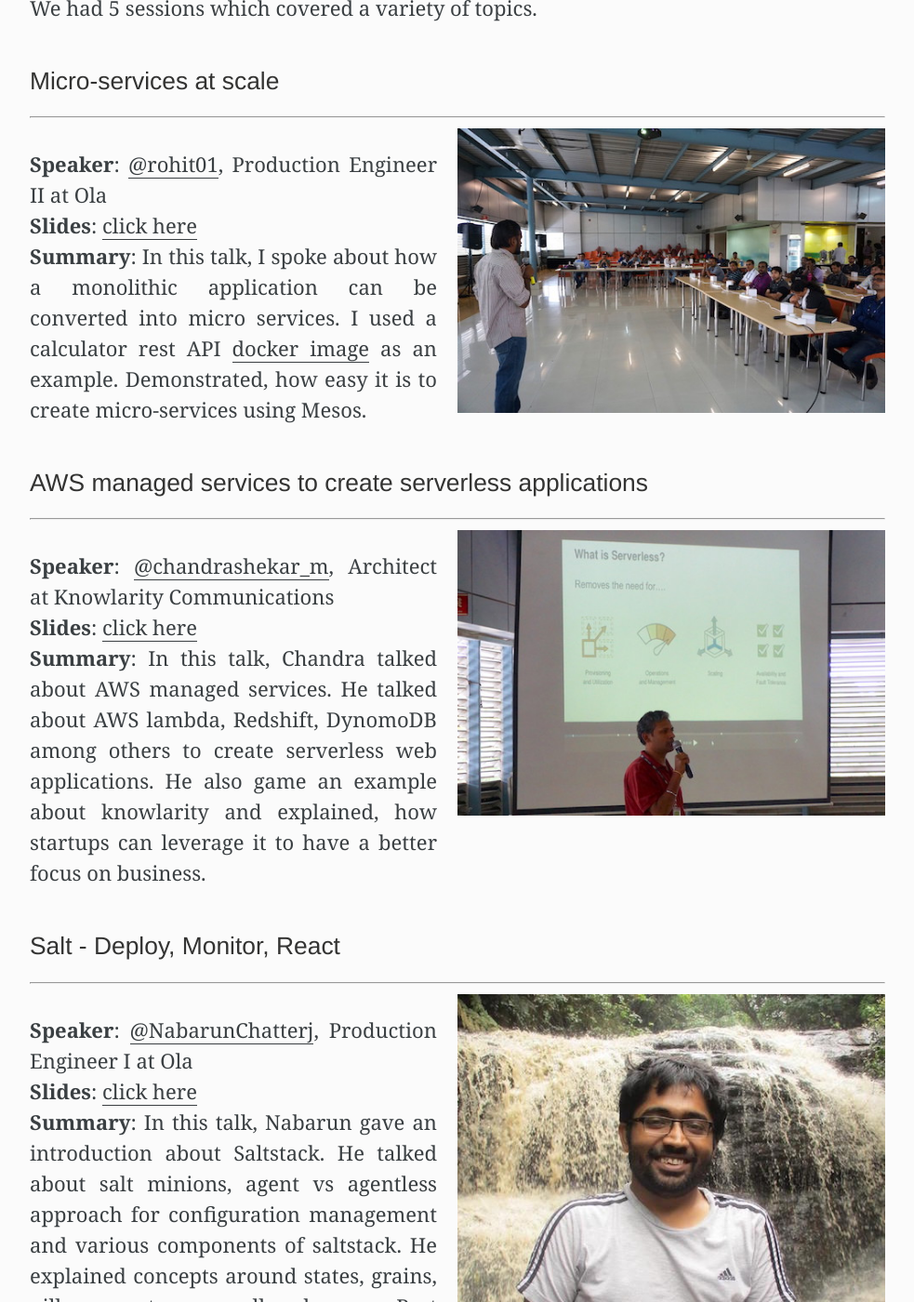
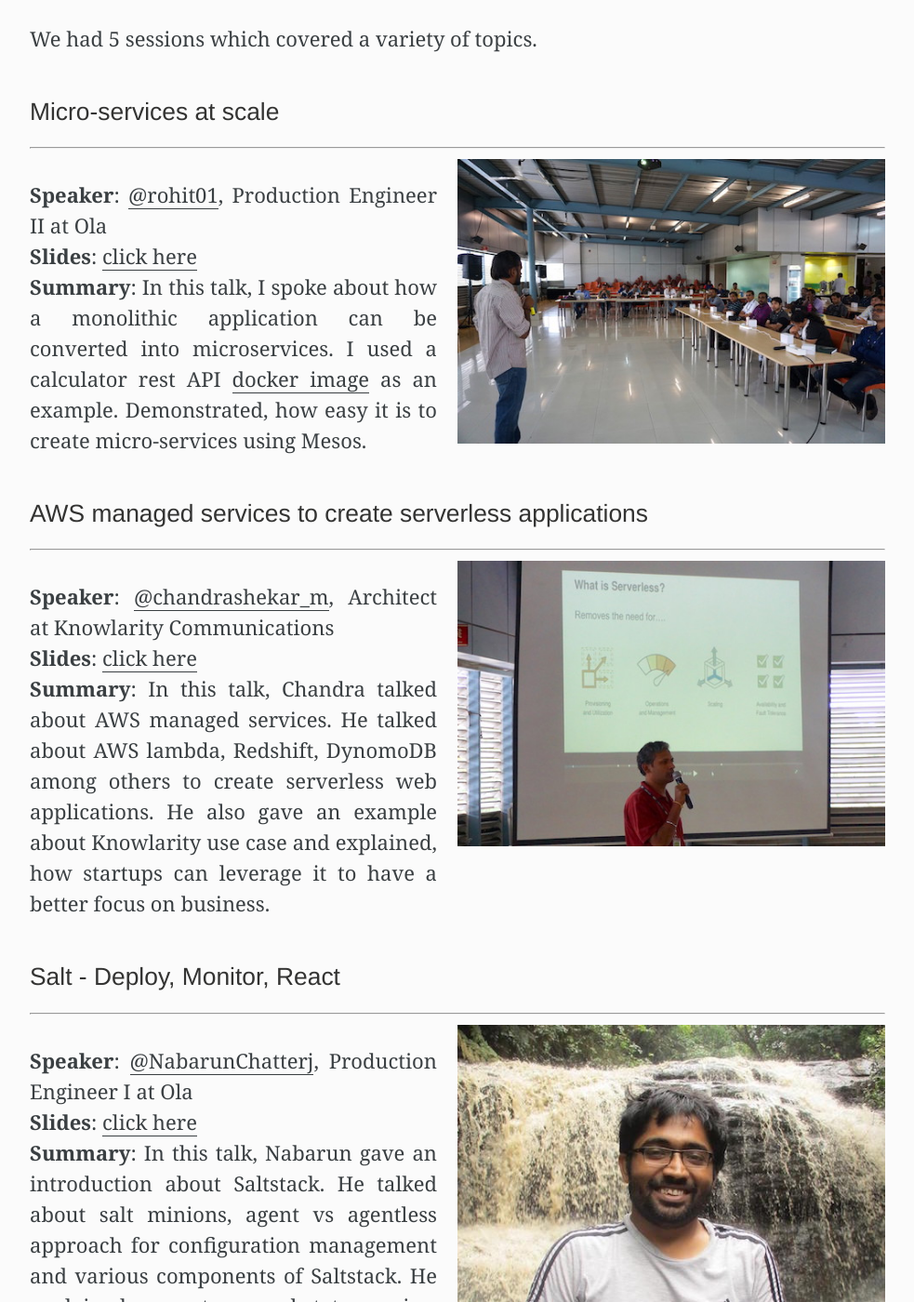
Before and after one commit to rohit01/rohit01.github.io, a Jekyll site: the page built from _posts/technology/2016-07-12-devops-meetup-ola.md, in a window 1280 px wide and 1400 px high, scrolled down 1299 px. Shown: the whole window at 93% size, without its empty margins (148-1131 px from the left). Built offline with Jekyll 4.4.1, drawn with Linux system fonts in a browser that asks for light colours; Markdown is read by kramdown in place of the engine named in the settings; comment, search, counter and statistics services are not loaded; some of the changed text lies outside the part shown.

Commit message:
spell fixes

```diff
--- a/_posts/technology/2016-07-12-devops-meetup-ola.md
+++ b/_posts/technology/2016-07-12-devops-meetup-ola.md
@@ -30,7 +30,7 @@ We had 5 sessions which covered a variety of topics.
 
 **Speaker**: [@rohit01](https://twitter.com/rohit01), Production Engineer II at Ola
 **Slides**: [click here](/res/posts/devops-meetup-ola/containers-at-scale-with-mesos/)
-**Summary**: In this talk, I spoke about how a monolithic application can be converted into micro services. I used a calculator rest API [docker image](https://hub.docker.com/r/rohit01/calc_api/) as an example. Demonstrated, how easy it is to create micro-services using Mesos.
+**Summary**: In this talk, I spoke about how a monolithic application can be converted into microservices. I used a calculator rest API [docker image](https://hub.docker.com/r/rohit01/calc_api/) as an example. Demonstrated, how easy it is to create micro-services using Mesos.
 
 ### AWS managed services to create serverless applications
 ---
@@ -39,7 +39,7 @@ We had 5 sessions which covered a variety of topics.
 
 **Speaker**: [@chandrashekar_m](https://twitter.com/chandrashekar_m), Architect at Knowlarity Communications
 **Slides**: [click here](http://www.slideshare.net/AmazonWebServices/aws-may-2016-webinar-series-deep-dive-on-serverless-web-applications)
-**Summary**: In this talk, Chandra talked about AWS managed services. He talked about AWS lambda, Redshift, DynomoDB among others to create serverless web applications. He also game an example about knowlarity and explained, how startups can leverage it to have a better focus on business.
+**Summary**: In this talk, Chandra talked about AWS managed services. He talked about AWS lambda, Redshift, DynomoDB among others to create serverless web applications. He also gave an example about Knowlarity use case and explained, how startups can leverage it to have a better focus on business.
 
 ### Salt - Deploy, Monitor, React
 ---
@@ -48,7 +48,7 @@ We had 5 sessions which covered a variety of topics.
 
 **Speaker**: [@NabarunChatterj](https://twitter.com/NabarunChatterj), Production Engineer I at Ola
 **Slides**: [click here](/res/posts/devops-meetup-ola/salt-deploy-monitor-react.pdf)
-**Summary**: In this talk, Nabarun gave an introduction about Saltstack. He talked about salt minions, agent vs agentless approach for configuration management and various components of saltstack. He explained concepts around states, grains, pillars, reactors as well as beacons. Post demo, he also shared his tutorial repository: <https://github.com/nabarunchatterjee/salt-tutorial>
+**Summary**: In this talk, Nabarun gave an introduction about Saltstack. He talked about salt minions, agent vs agentless approach for configuration management and various components of Saltstack. He explained concepts around states, grains, pillars, reactors as well as beacons. Post demo, he also shared his tutorial repository: <https://github.com/nabarunchatterjee/salt-tutorial>
 
 ###  Let's talk DNS
 ---
@@ -57,7 +57,7 @@ We had 5 sessions which covered a variety of topics.
 
 **Speaker**: [@mehta_](https://twitter.com/rohit01), Software Architect at ZipGo
 **Slides**: [click here](http://www.slideshare.net/developeratworks/lets-talk-dns)
-**Summary**:  In this talk, Abhinav talked DNS service. He started with basics, showed live demo of how DNS resolution works and slowly moved into advanced topics. DNS root servers got people really excited.
+**Summary**:  In this talk, Abhinav talked DNS service. He started with basics, showed a live demo of how DNS resolution works and slowly moved into advanced topics. DNS root servers got people really excited.
 
 ### Productivity Tool(s)
 ---
```
Also changed, not shown: other parts of _posts/technology/2016-07-12-devops-meetup-ola.md (+2 -2 lines).
